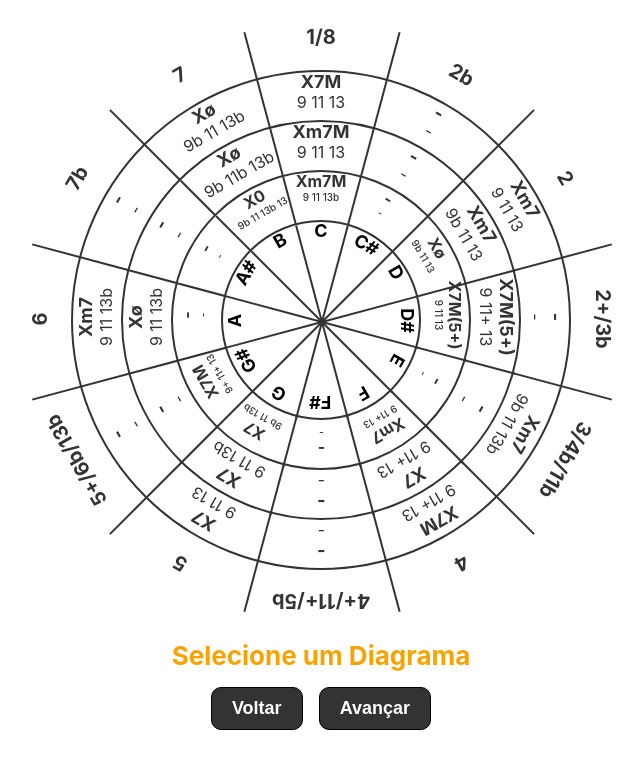
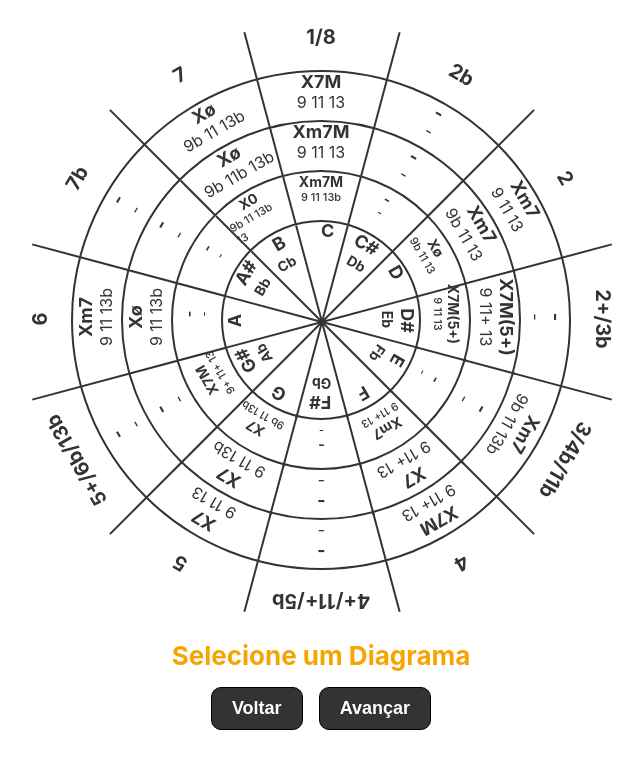
Before and after one commit to jm4rcos/my-app, a React (Create React App) app: page / in a window 1280 px wide. Shown: the top 768 px of the page, without its empty margins (319-962 px from the left). Built offline with nearby package versions, Linux system fonts and the light colour scheme.

Commit message:
diagrama 5

```diff
--- a/src/Diagrama4.js
+++ b/src/Diagrama4.js
@@ -36,16 +36,16 @@ const Title = styled.div`
   flex-direction: column;
   align-items: center;
   position: absolute;
-  font-size: 16px;
+  font-size: 14px;
   font-weight: bold;
   color: ${(props) => props.selected ? '#f7A400' : "#333"};
   top: 31%;
   transform-origin: bottom center;
   transition: all 0.2s linear;
-  transform: ${(props) => `rotate(${props.angle + props.action}deg) translate(0px, -112px)`};
+  transform: ${(props) => `rotate(${props.angle + props.action}deg) translate(0px, -110px)`};
 
   & > span {
-    font-size: 10px;
+    font-size: 11px;
     font-weight: 500;
     flex-shrink: 0;
     flex-wrap: nowrap;
--- a/src/Diagrama5.js
+++ b/src/Diagrama5.js
@@ -11,24 +11,38 @@ const Container = styled.div`
     border-radius: 50%;
 
     display: flex;
-    /* align-items: center; */
     justify-content: center;
+    transition: all 0.2s linear;
+    cursor: pointer;
+    ${(props) => props.action && `transform: rotate(${props.action}deg);`}
 `;
 
 const Title = styled.div`
     font-size: 18px;
     font-weight: bold;
     position: absolute;
+    cursor: pointer;
     top: 0;
+    color: ${(props) => props.selected ? '#f7A400' : "#333"};
     ${(props) => props.right && `right: ${props.right}px;`}
     ${(props) => props.top && `top: ${props.top}px;`}
     ${(props) => props.rotate && `transform: rotate(${props.rotate}deg);`}
+`
+const Subtext = styled.p`
+    font-size: 14px;
+    font-weight: bold;
+    position: absolute;
+    top: 0;
+    color: ${(props) => props.selected ? '#f7A400' : "#333"};
+    ${(props) => props.right && `right: ${props.right}px;`}
+    ${(props) => props.top && `top: ${props.top}px;`}
+    ${(props) => props.rotate && `transform: rotate(${props.rotate}deg);`}
+`
 
+const RotateContainer = styled.div`
 
-    /* ${(props) => props.top && `top: ${props.top}`};
-    ${(props) => props.rotate && `transform: rotate(${props.rotate});`}
-    ${(props) => props.left && `left: ${props.left}`}; */
 `
+
 
 const titles = [
     { label: "F#", right: 90, top: 172, rotate: 180 },
@@ -36,7 +50,7 @@ const titles = [
     { label: "G#", right: 163, top: 130, rotate: 240 },
     { label: "A", right: 180, top: 90, rotate: 270 },
     { label: "A#", right: 163, top: 42, rotate: 300 },
-    { label: "B", right: 135, top: 10, rotate: 330 },
+    { label: "B", right: 136, top: 13, rotate: 330 },
     { label: "C", right: 0, top: 0, rotate: 0 },
     { label: "C#", right: 42, top: 14, rotate: 30 },
     { label: "D", right: 18, top: 42, rotate: 60 },
@@ -45,13 +59,28 @@ const titles = [
     { label: "F", right: 52, top: 163, rotate: 150 },
 ]
 
+const subtexts = [
+    { label: "Cb", right: 125, top: 35, rotate: 330 },
+    { label: "Db", right: 55, top: 35, rotate: 30 },
+    { label: "Eb", right: 25, top: 91, rotate: 90 },
+    { label: "Fb", right: 35, top: 125, rotate: 125 },
+    { label: "Gb", right: 90, top: 155, rotate: 180 },
+    { label: "Ab", right: 148, top: 125, rotate: 240 },
+    { label: "Bb", right: 150, top: 58, rotate: 300 },
+]
 
-const Diagrama1 = ({ action }) => {
+
+const Diagrama1 = ({ onSelect, selected, action }) => {
     return (
-        <Container>
-            {titles.map((title) => (
-                <Title rotate={title.rotate} top={title.top} right={title.right}>{title.label}</Title>
-            ))}
+        <Container action={action} onClick={onSelect}>
+            <RotateContainer>
+                {titles.map((title) => (
+                    <Title selected={selected} rotate={title.rotate} top={title.top} right={title.right}>{title.label}</Title>
+                ))}
+                {subtexts.map((sub) => (
+                    <Subtext selected={selected} right={sub.right} top={sub.top} rotate={sub.rotate}>{sub.label}</Subtext>
+                ))}
+            </RotateContainer>
         </Container>
     )
 }
```
